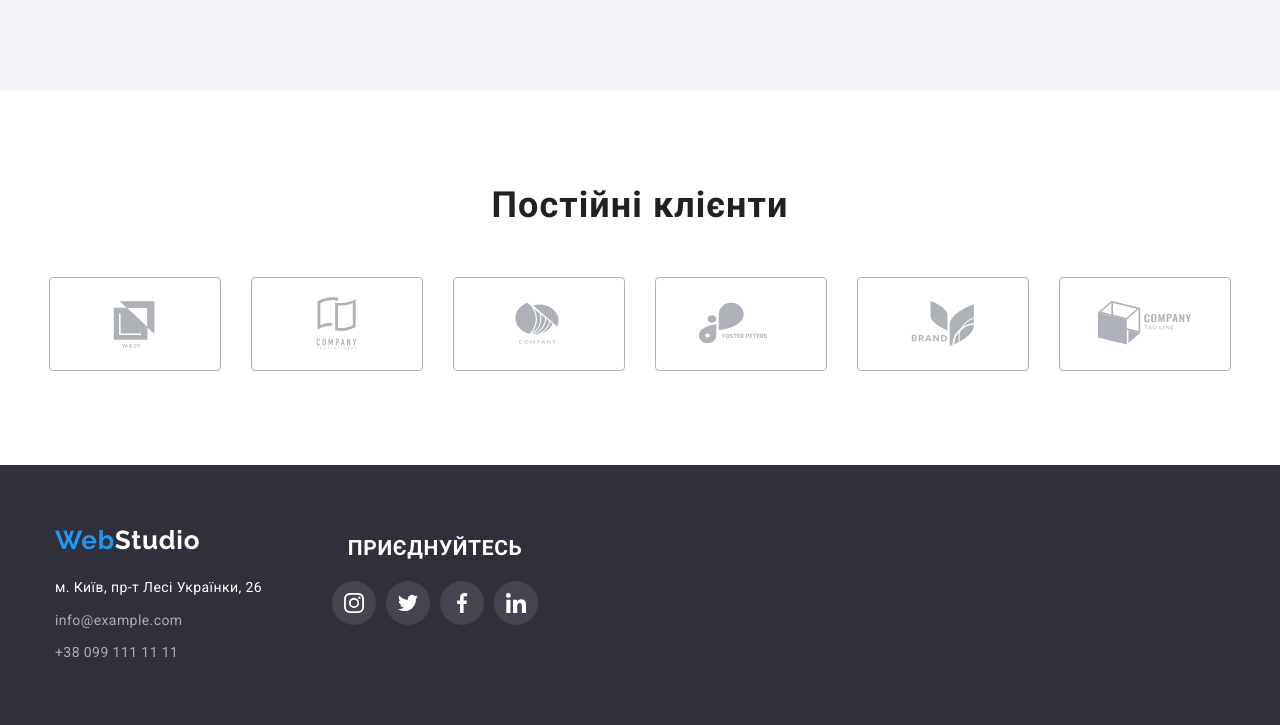
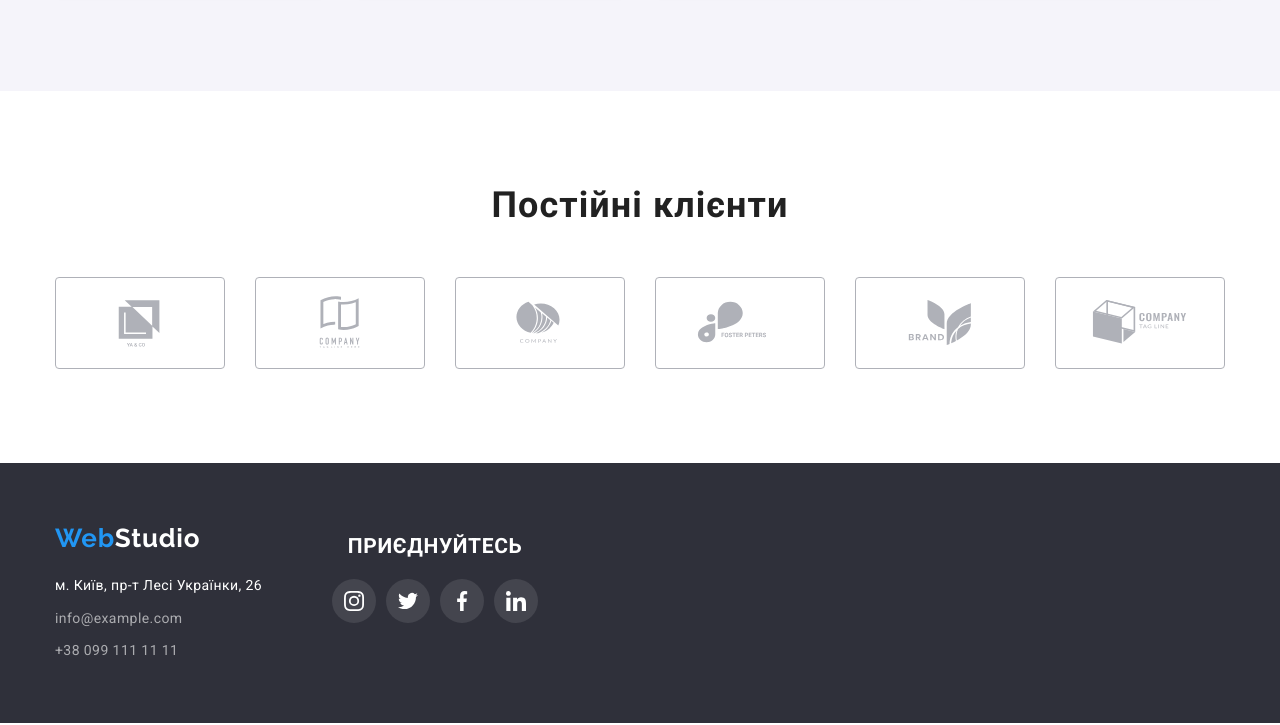
Before and after one commit to saitriniel/goit-markup-hw-04, a plain HTML site: page index.html in a window 1280 px wide. Shown: the part 2213-2938 px from the top of the page. Drawn offline with nearby package versions, Linux system fonts and the light colour scheme.

Commit message:
fixing border

```diff
--- a/css/styles.css
+++ b/css/styles.css
@@ -499,11 +499,6 @@ padding-bottom: 32px;
     fill: currentColor;
 }
 
-.clients-item {
-    border: 1px solid #AFB1B8;
-    border-radius: 4px;
-}
-
 .clients-item:not(:last-child) {
     margin-right: 30px;
 }
@@ -515,11 +510,16 @@ padding-bottom: 32px;
     width: 170px;
     height: 92px;
     color: #AFB1B8;
+    border: 1px solid #AFB1B8;
+    border-radius: 4px;
 }
+
+
 
 .clients-link:hover,
 .clients-link:focus {
     color: var(--primary-accent-color);
+    border-color: var(--primary-accent-color);
 }
 
 .clients-socials-icon {
```
